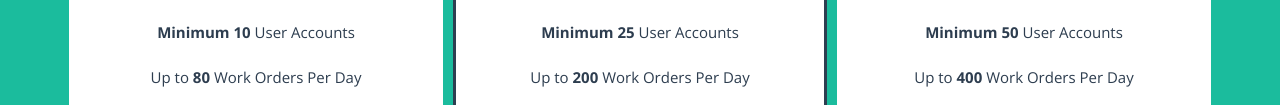
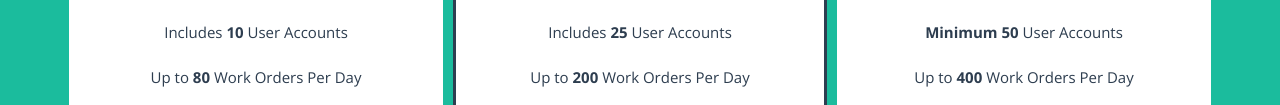
Before and after one commit to debugacademy/HAL-app, a plain HTML site: page index.html in a window 1280 px wide. Shown: the part 420-525 px from the top of the page. Drawn offline with nearby package versions, Linux system fonts and the light colour scheme.

Commit message:
Updated user count per package

```diff
--- a/index.html
+++ b/index.html
@@ -38,7 +38,7 @@
 						</header>
 						<div class="pricing-body">
 							<ul class="pricing-features">
-								<li><em>Minimum 10</em> User Accounts</li>
+								<li>Includes <em>10</em> User Accounts</li>
 								<li>Up to <em>80</em> Work Orders Per Day</li>
 								<li>Support for <em>Video & Image</em> capture</li>
 								<li>Reduce or <em>Eliminate</em> Paperwork</li>
@@ -60,7 +60,7 @@
 						</header>
 						<div class="pricing-body">
 							<ul class="pricing-features">
-								<li><em>Minimum 10</em> User Accounts</li>
+								<li>Includes <em>10</em> User Accounts</li>
 								<li>Up to <em>80</em> Work Orders Per Day</li>
 								<li>Support for <em>Video & Image</em> capture</li>
 								<li>Reduce or <em>Eliminate</em> Paperwork</li>
@@ -86,7 +86,7 @@
 						</header>
 						<div class="pricing-body">
 							<ul class="pricing-features">
-								<li><em>Minimum 25</em> User Accounts</li>
+								<li>Includes <em>25</em> User Accounts</li>
 								<li>Up to <em>200</em> Work Orders Per Day</li>
 								<li>Automate <em>Invoicing & Estimating</em></li>
 								<li>Support for <em>Video & Image</em> capture</li>
@@ -108,7 +108,7 @@
 						</header>
 						<div class="pricing-body">
 							<ul class="pricing-features">
-								<li><em>Minimum 25</em> User Accounts</li>
+								<li>Includes <em>25</em> User Accounts</li>
 								<li>Up to <em>200</em> Work Orders Per Day</li>
 								<li>Automate <em>Invoicing & Estimating</em></li>
 								<li>Support for <em>Video & Image</em> capture</li>
```
